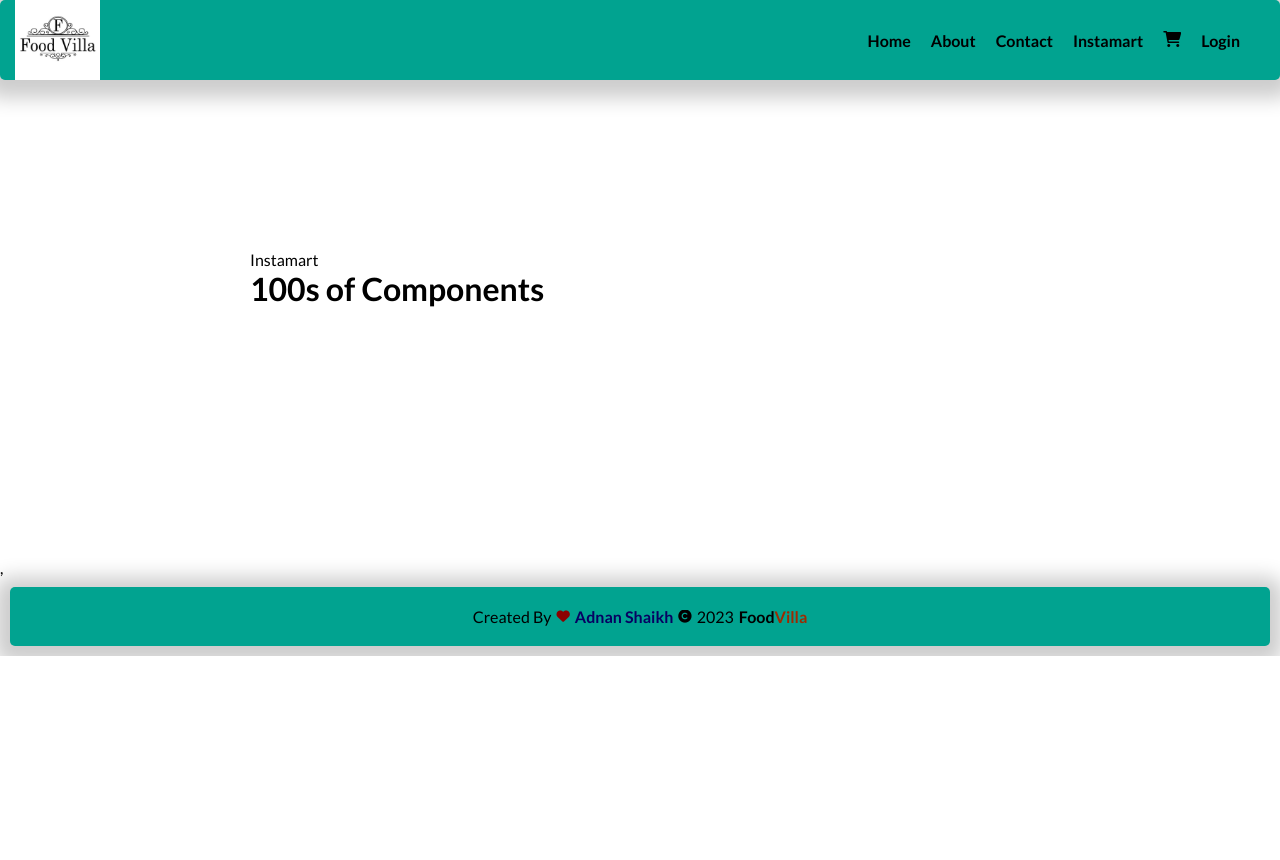
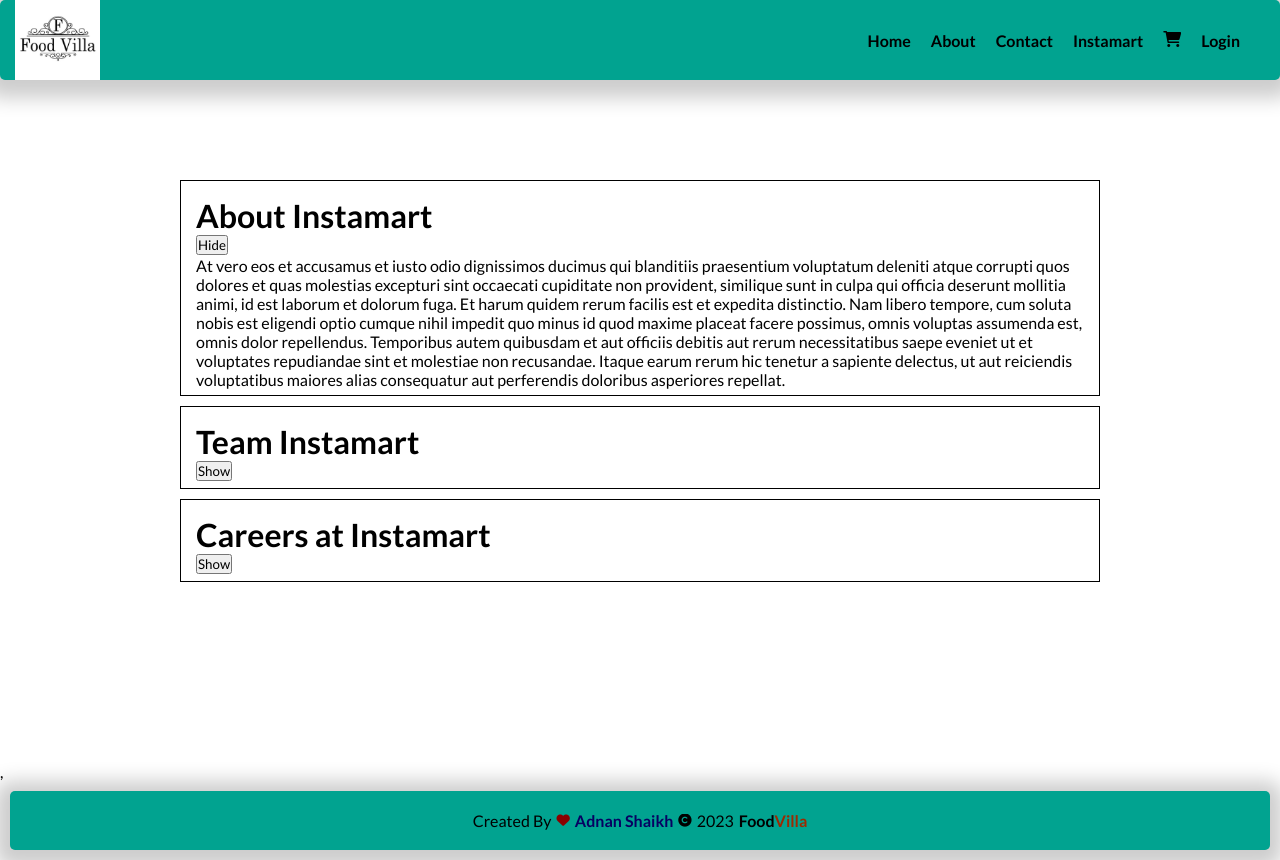
Before and after one commit to adnan2212/food-villa, a React (Vite) app: page /instamart in a window 1280 px wide. Before the commit the page ends 800 px from the top, so only its background shows below. Built offline with nearby package versions, Linux system fonts and the light colour scheme.

Commit message:
Added accordian

```diff
--- a/src/components/Instamart.jsx
+++ b/src/components/Instamart.jsx
@@ -1,8 +1,76 @@
+import { useState } from "react";
+
+const Section = ({ title, description, isVisible, setIsVisible }) => {
+  return (
+    <div
+      style={{
+        // display: "flex",
+        border: "1px solid black",
+        padding: 15,
+        paddingBottom: 6,
+        margin: 10,
+      }}
+    >
+      <h1>{title}</h1>
+
+      <button onClick={() => setIsVisible(!isVisible)}>
+        {/* <span>
+          {isVisible ? (
+            <i className="fa-solid fa-arrow-up"></i>
+          ) : (
+            <i className="fa-solid fa-arrow-down"></i>
+          )}
+        </span> */}
+        <span>{isVisible ? <p>Hide</p> : <p>Show</p>}</span>
+      </button>
+      {isVisible && <p>{description}</p>}
+    </div>
+  );
+};
+
 const Instamart = () => {
+  const [visibleSection, setIsVisibleSection] = useState("aboutInstamart");
+
   return (
-    <div style={{ padding: 250 }}>
-      <div>Instamart</div>
-      <h1>100s of Components</h1>
+    <div style={{ padding: 170 }}>
+      <Section
+        title={"About Instamart"}
+        description={
+          "At vero eos et accusamus et iusto odio dignissimos ducimus qui blanditiis praesentium voluptatum deleniti atque corrupti quos dolores et quas molestias excepturi sint occaecati cupiditate non provident, similique sunt in culpa qui officia deserunt mollitia animi, id est laborum et dolorum fuga. Et harum quidem rerum facilis est et expedita distinctio. Nam libero tempore, cum soluta nobis est eligendi optio cumque nihil impedit quo minus id quod maxime placeat facere possimus, omnis voluptas assumenda est, omnis dolor repellendus. Temporibus autem quibusdam et aut officiis debitis aut rerum necessitatibus saepe eveniet ut et voluptates repudiandae sint et molestiae non recusandae. Itaque earum rerum hic tenetur a sapiente delectus, ut aut reiciendis voluptatibus maiores alias consequatur aut perferendis doloribus asperiores repellat."
+        }
+        isVisible={visibleSection === "aboutInstamart"}
+        setIsVisible={() =>
+          setIsVisibleSection(
+            visibleSection === "aboutInstamart" ? "" : "aboutInstamart"
+          )
+        }
+      />
+      <Section
+        title={"Team Instamart"}
+        description={
+          "At vero eos et accusamus et iusto odio dignissimos ducimus qui blanditiis praesentium voluptatum deleniti atque corrupti quos dolores et quas molestias excepturi sint occaecati cupiditate non provident, similique sunt in culpa qui officia deserunt mollitia animi, id est laborum et dolorum fuga. Et harum quidem rerum facilis est et expedita distinctio. Nam libero tempore, cum soluta nobis est eligendi optio cumque nihil impedit quo minus id quod maxime placeat facere possimus, omnis voluptas assumenda est, omnis dolor repellendus. Temporibus autem quibusdam et aut officiis debitis aut rerum necessitatibus saepe eveniet ut et voluptates repudiandae sint et molestiae non recusandae. Itaque earum rerum hic tenetur a sapiente delectus, ut aut reiciendis voluptatibus maiores alias consequatur aut perferendis doloribus asperiores repellat."
+        }
+        isVisible={visibleSection === "teamInstamart"}
+        setIsVisible={() =>
+          setIsVisibleSection(
+            visibleSection === "teamInstamart" ? "" : "teamInstamart"
+          )
+        }
+      />
+
+      <Section
+        title={"Careers at Instamart"}
+        description={
+          "At vero eos et accusamus et iusto odio dignissimos ducimus qui blanditiis praesentium voluptatum deleniti atque corrupti quos dolores et quas molestias excepturi sint occaecati cupiditate non provident, similique sunt in culpa qui officia deserunt mollitia animi, id est laborum et dolorum fuga. Et harum quidem rerum facilis est et expedita distinctio. Nam libero tempore, cum soluta nobis est eligendi optio cumque nihil impedit quo minus id quod maxime placeat facere possimus, omnis voluptas assumenda est, omnis dolor repellendus. Temporibus autem quibusdam et aut officiis debitis aut rerum necessitatibus saepe eveniet ut et voluptates repudiandae sint et molestiae non recusandae. Itaque earum rerum hic tenetur a sapiente delectus, ut aut reiciendis voluptatibus maiores alias consequatur aut perferendis doloribus asperiores repellat."
+        }
+        isVisible={visibleSection === "career"}
+        setIsVisible={() =>
+          setIsVisibleSection(visibleSection === "career" ? "" : "career")
+        }
+      />
+
+      {/* <div>Instamart</div>
+      <h1>100s of Components</h1> */}
     </div>
   );
 };
```
